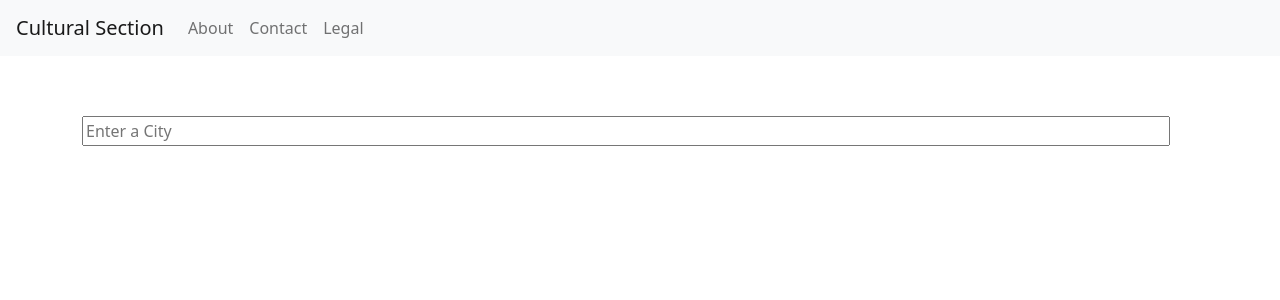
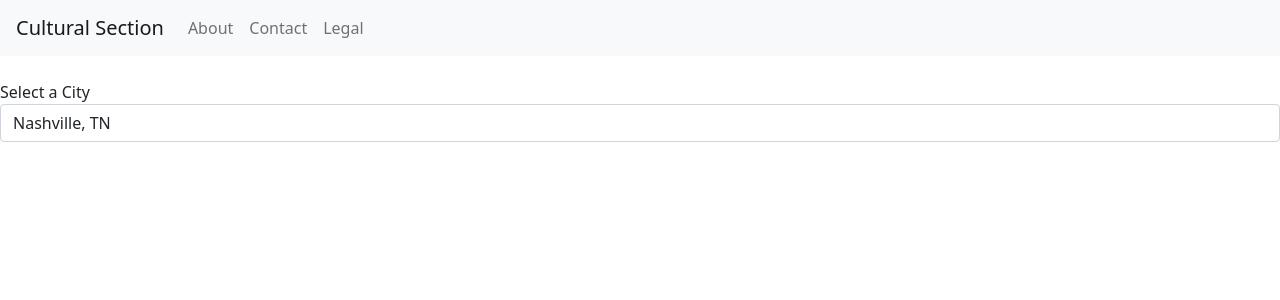
Before and after one commit to aa-ag/culturalsection, a Vue app in the folder client/: page / in a window 1280 px wide. Shown: the top 300 px of the page. Built offline with nearby package versions, Linux system fonts and the light colour scheme.

Commit message:
Experimenting with options search

```diff
--- a/client/src/components/Home.vue
+++ b/client/src/components/Home.vue
@@ -1,26 +1,18 @@
 <template>
-  <div class="container">
-    <!-- <div v-for="(city, index) in example_cities" :key="index">
-      <b>{{ city.name }}</b>
-      <p>{{ city.consulate }}</p>
-    </div> -->
-    <div class="search-container">
-      <form class="search-form">
-        <input id="home-search-bar" type="search" placeholder="Enter a City">
-      </form>
-    </div>
+  <form>
+  <div class="form-group">
+    <label for="exampleFormControlSelect1">Select a City</label>
+    <select class="form-control" id="exampleFormControlSelect1">
+      <option>Nashville, TN</option>
+      <option>Chicago, IL</option>
+      <option>Tampa, FL</option>
+    </select>
   </div>
+</form>
 </template>
 <style>
  .container {
     margin-top: 60px
- }
- .search-container .search-form {
-    width: 75%;
-    text-align: center;
- }
- #home-search-bar {
-    width: 130%;
  }
 </style>
 <script>
```
